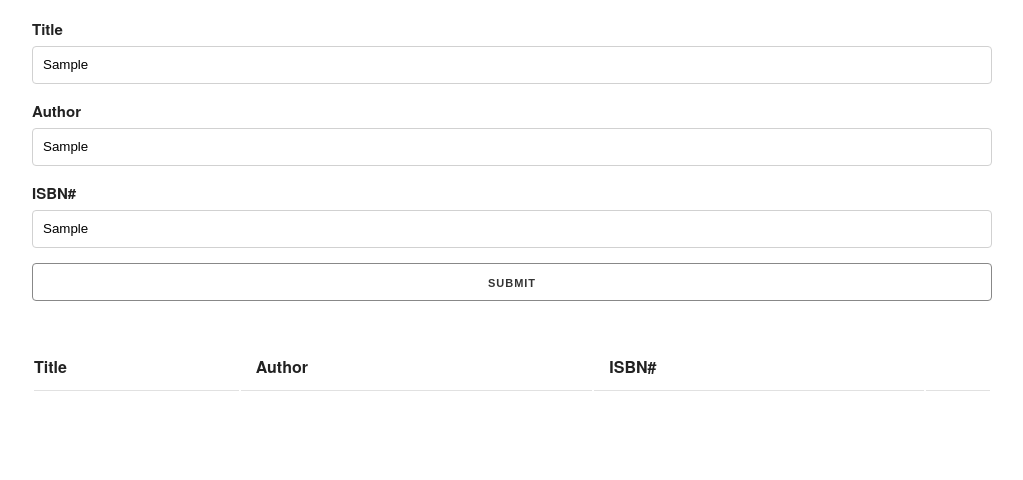
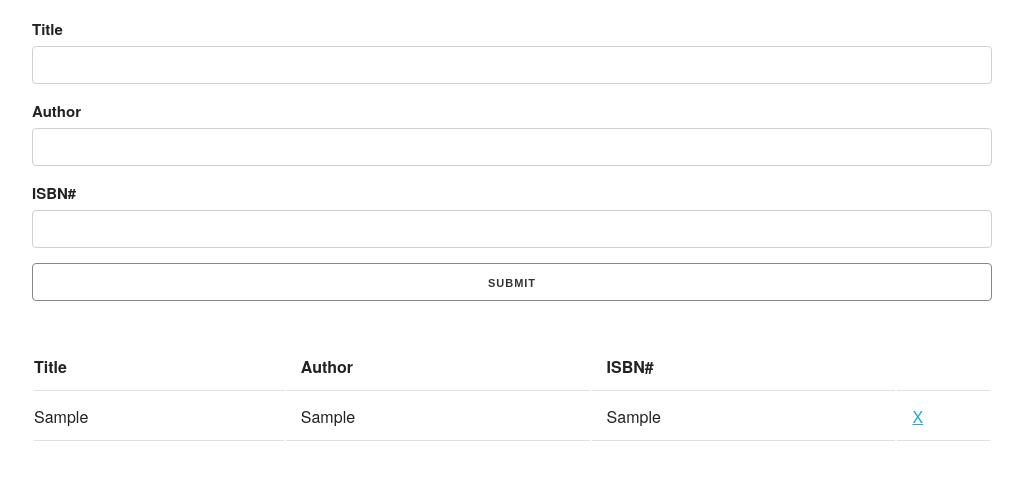
Before and after one commit to tuhindewan/Book-List, a plain HTML site: page index.html in a window 1280 px wide. Both pictures are taken after typing "Sample", "Sample", "Sample" into the empty fields and a click on the input "Submit". Shown: the part 58-538 px from the top of the page, without its empty margins (128-1151 px from the left). Drawn offline with nearby package versions, Linux system fonts and the light colour scheme.

Commit message:
add new books to book list

```diff
--- a/js/script.js
+++ b/js/script.js
@@ -5,6 +5,32 @@ class Book {
         this.title = title;
         this.author = author;
         this.isbn = isbn;
+    }
+}
+
+// List class
+
+class List {
+    constructor() {
+
+    }
+
+    addToBookList(book) {
+        let book_list = document.querySelector('#book-list');
+        let row = document.createElement('tr');
+        row.innerHTML = `
+            <td>${book.title}</td>
+            <td>${book.author}</td>
+            <td>${book.isbn}</td>
+            <td><a href='#' class='delete'>X</a></td>
+        `;
+        book_list.appendChild(row);
+    }
+
+    clearFields() {
+        document.querySelector('#title').value = '';
+        document.querySelector('#author').value = '';
+        document.querySelector('#isbn').value = '';
     }
 }
 
@@ -24,7 +50,9 @@ function newBook(e) {
         isbn = document.querySelector('#isbn').value;
 
     let book = new Book(title, author, isbn);
-    console.log(book);
+    let list = new List();
+    list.addToBookList(book);
+    list.clearFields();
 
     e.preventDefault();
 }
```
Also changed, not shown: index.html (+3 -1 lines).
